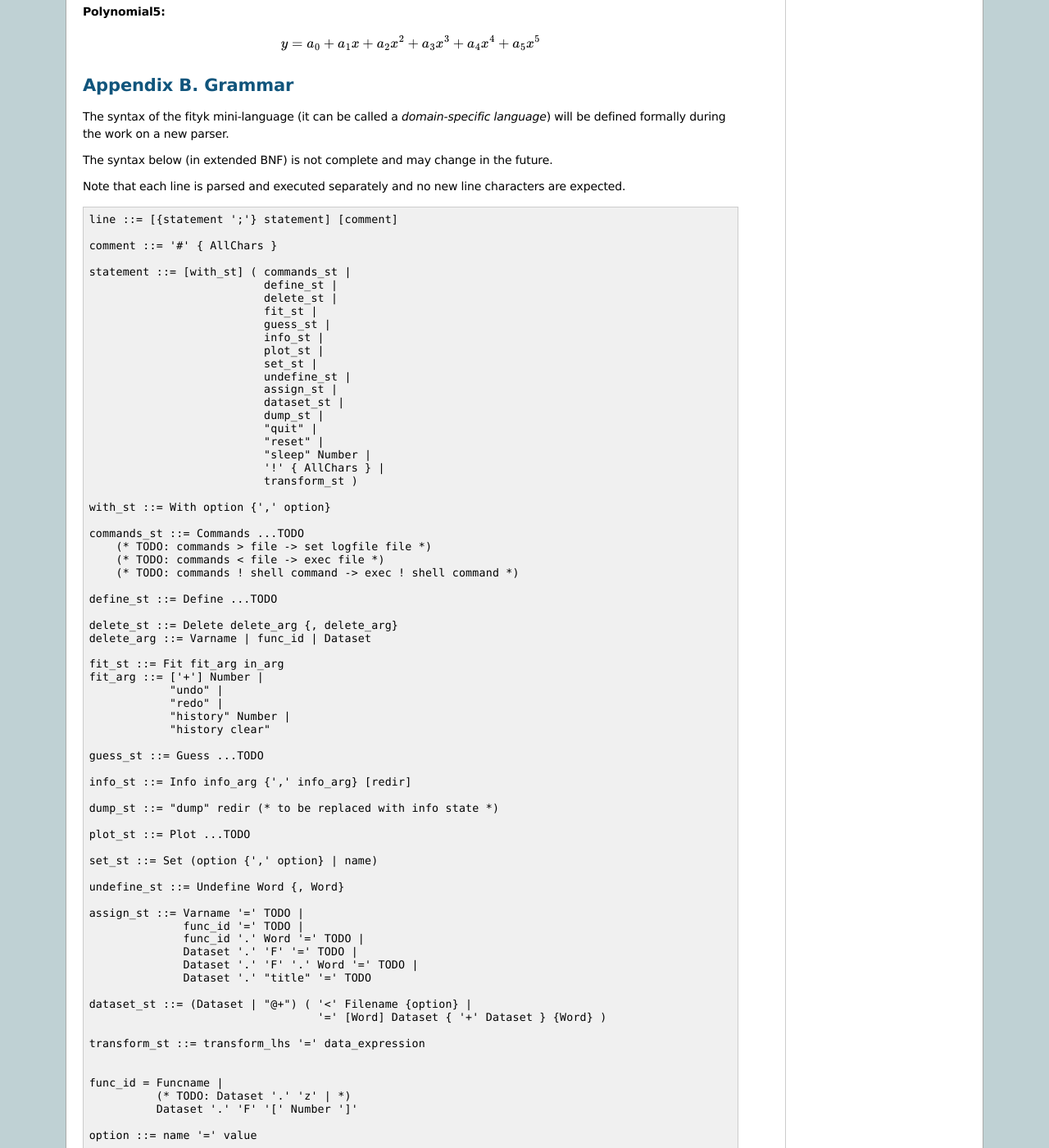
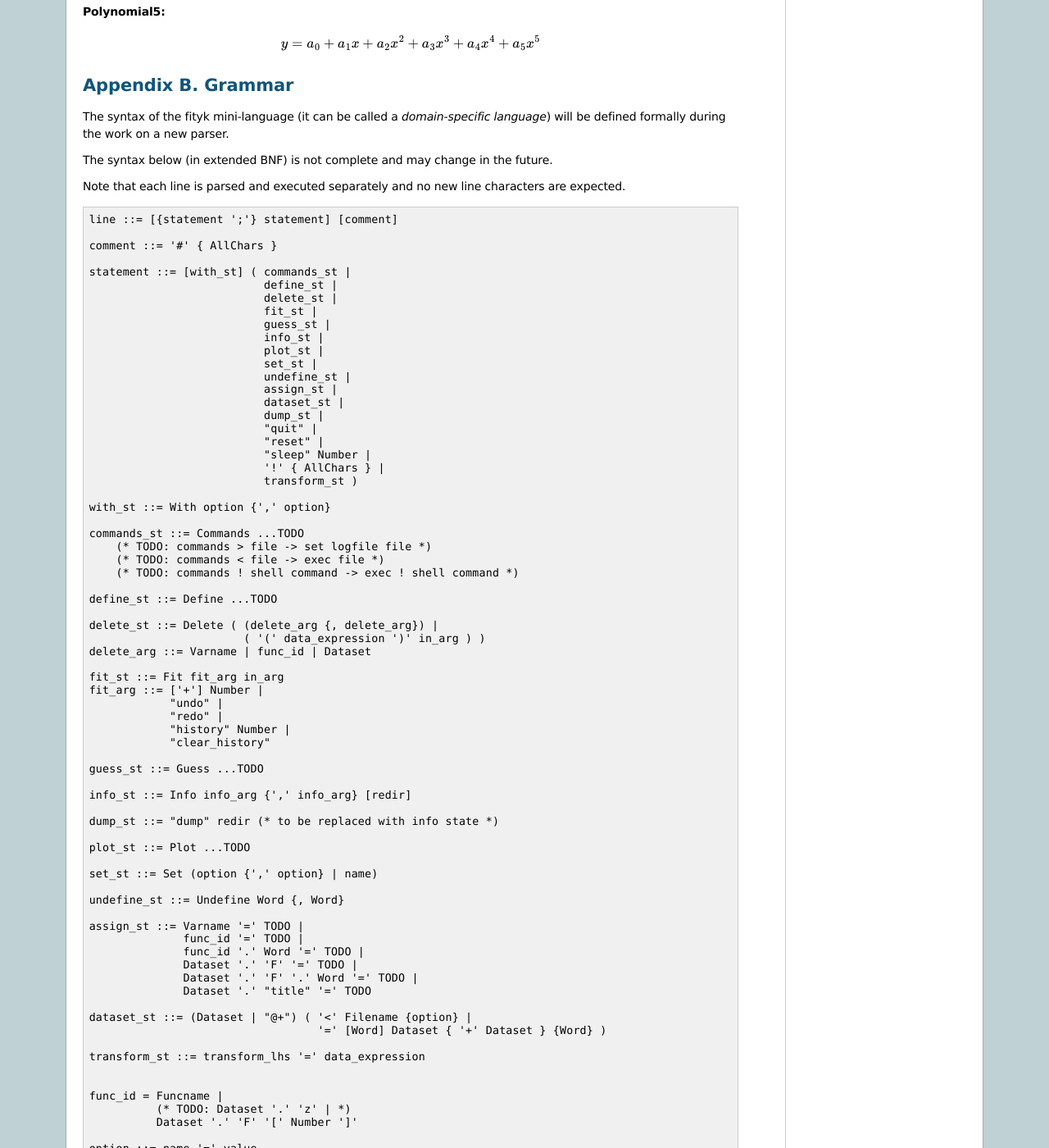
Before and after one commit to wojdyr/fityk, a Sphinx documentation site: the page built from doc/appendix.rst, in a window 1280 px wide and 1400 px high, scrolled down 2384 px. Shown: the whole window at 82% size. Built offline with Sphinx 7.4.7, drawn with Linux system fonts in a browser that asks for light colours; formulas are drawn with MathJax 3; some of the changed text lies outside the part shown.

Commit message:
docs updated

```diff
--- a/doc/appendix.rst
+++ b/doc/appendix.rst
@@ -209,7 +209,8 @@ characters are expected. ::
 
   define_st ::= Define ...TODO
 
-  delete_st ::= Delete delete_arg {, delete_arg}
+  delete_st ::= Delete ( (delete_arg {, delete_arg}) |
+                         ( '(' data_expression ')' in_arg ) )
   delete_arg ::= Varname | func_id | Dataset
 
   fit_st ::= Fit fit_arg in_arg
@@ -217,7 +218,7 @@ characters are expected. ::
               "undo" |
               "redo" |
               "history" Number |
-              "history clear"
+              "clear_history"
 
   guess_st ::= Guess ...TODO
 
--- a/doc/conf.py
+++ b/doc/conf.py
@@ -14,7 +14,7 @@ source_encoding = 'utf-8'
 master_doc = 'fityk-manual'
 project = 'Fityk'
 copyright = '2001-2010, Fityk Developers'
-version = '0.9.3'
+version = '0.9.4'
 release = version
 default_role = None
 highlight_language = "none"
--- a/doc/index.rst
+++ b/doc/index.rst
@@ -49,11 +49,11 @@ Features
 Download
 ========
 
-* **Source code**: :sf-download-source:`.tar.bz2`
-* **MS Windows** Installer: :sf-download-msw:`.exe`
-* Fresh **Linux RPMs** from OBS_, **DEBs** from PPA_ or debian-xray_
+* Source code: :sf-download-source:`.tar.bz2`
+* MS **Windows** Installer: :sf-download-msw:`.exe`
+* Fresh **Linux** RPMs from OBS_, DEBs from PPA_ or debian-xray_
 
-* **Mac OS X**: see details :wiki:`here <MacOSX>`.
+* Mac **OS X**: see details :wiki:`here <MacOSX>`.
 
 * `Daily builds <http://fityk.sourceforge.net/daily/>`_
 
@@ -108,6 +108,12 @@ documents mainly commands of the fityk mini-language.
 `Trac Wiki <http://sourceforge.net/apps/trac/fityk/>`_
 contains all other informations.
 You are also welcome to contribute.
+
+Citing fityk in academic papers:
+M. Wojdyr,
+`J. Appl. Cryst. 43, 1126-1128 <http://dx.doi.org/10.1107/S0021889810030499>`_
+(2010)
+[`reprint <http://www.unipress.waw.pl/fityk/fityk-JAC-10-reprint.pdf>`_]
 
 Questions or comments?
 ======================
```
Also changed, not shown: other parts of doc/index.rst (+2 -2 lines), 3 other files.
